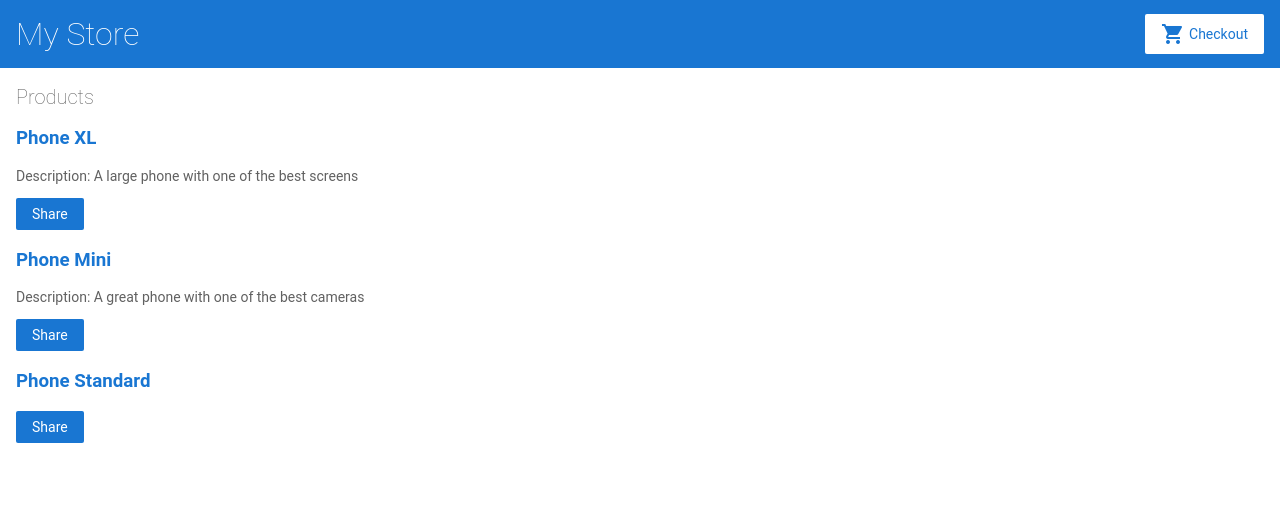
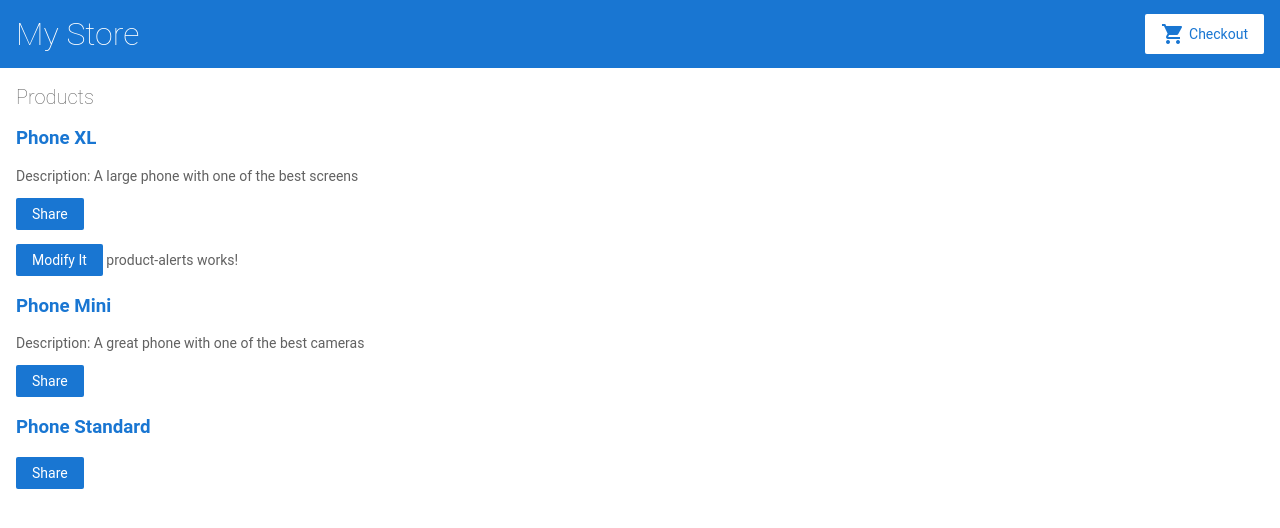
Before and after one commit to banrieen/angular-cuckoo, an Angular app: page / in a window 1280 px wide. Shown: the top 528 px of the page. Built offline with nearby package versions, Linux system fonts and the light colour scheme.

Commit message:
2 files modified, 3 added

```diff
--- a/src/app/app.module.ts
+++ b/src/app/app.module.ts
@@ -6,6 +6,7 @@
 import { AppComponent } from './app.component';
 import { TopBarComponent } from './top-bar/top-bar.component';
 import { ProductListComponent } from './product-list/product-list.component';
+import { ProductAlertsComponent } from './product-alerts/product-alerts.component';
 
 @NgModule({
   imports: [
@@ -18,7 +19,8 @@
   declarations: [
     AppComponent,
     TopBarComponent,
-    ProductListComponent
+    ProductListComponent,
+    ProductAlertsComponent
   ],
   bootstrap: [ AppComponent ]
 })
--- /dev/null
+++ b/src/app/product-alerts/product-alerts.component.html
@@ -0,0 +1,4 @@
+<p *ngIf="product.price > 700">
+  <button>Modify It</button>
+product-alerts works!
+</p>
--- /dev/null
+++ b/src/app/product-alerts/product-alerts.component.ts
@@ -0,0 +1,17 @@
+import { Component, OnInit } from '@angular/core';
+import { Input } from '@angular/core';
+
+@Component({
+  selector: 'app-product-alerts',
+  templateUrl: './product-alerts.component.html',
+  styleUrls: ['./product-alerts.component.css']
+})
+export class ProductAlertsComponent implements OnInit {
+
+  @Input() product;
+  constructor() { }
+
+  ngOnInit() {
+  }
+
+}
--- a/src/app/product-list/product-list.component.html
+++ b/src/app/product-list/product-list.component.html
@@ -13,6 +13,11 @@
   <button (click)="share()">
     Share
   </button>
+
+  <app-product-alerts
+  [product]="product">
+  </app-product-alerts>
+
 </div>
 
 <!--
```
Also changed, not shown: src/app/product-alerts/product-alerts.component.css (added).
